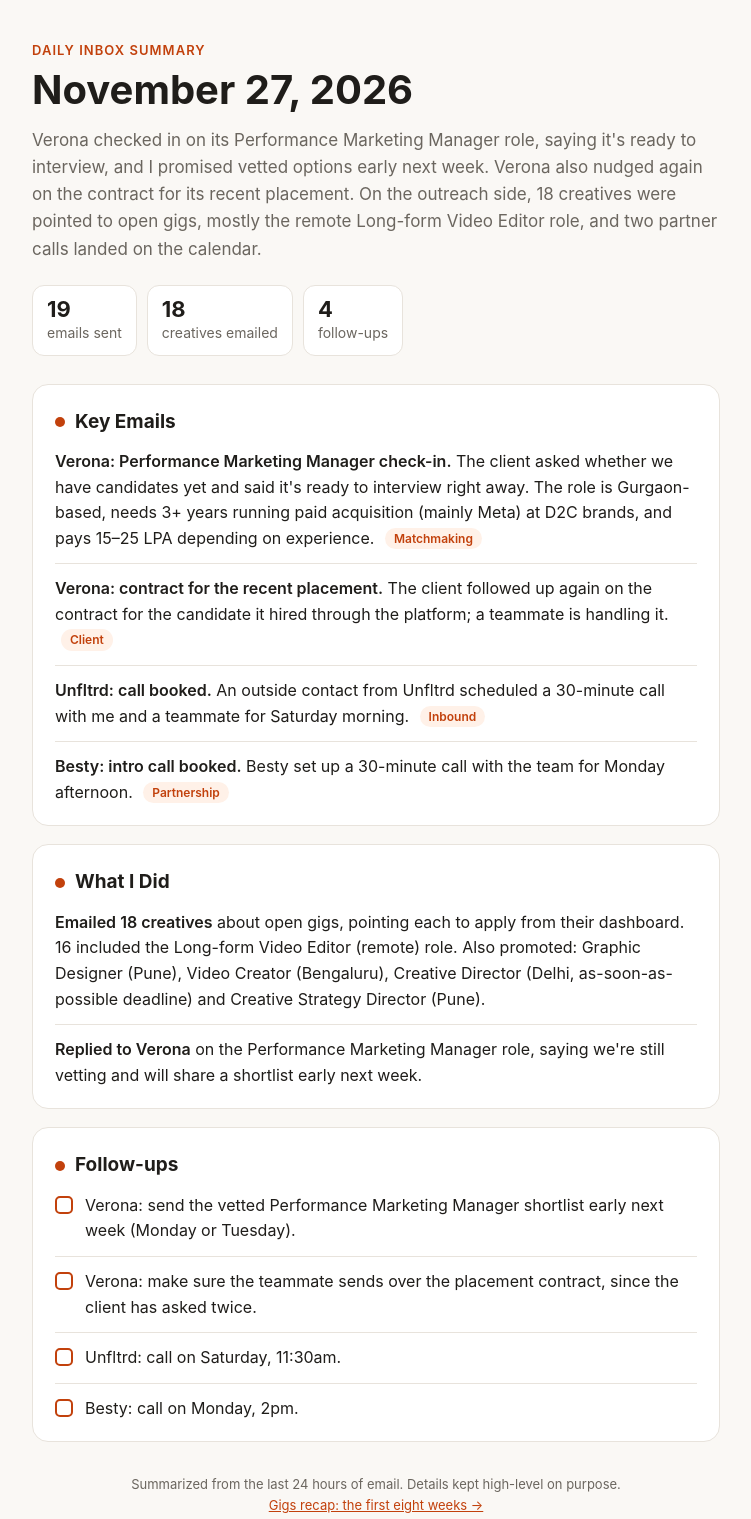
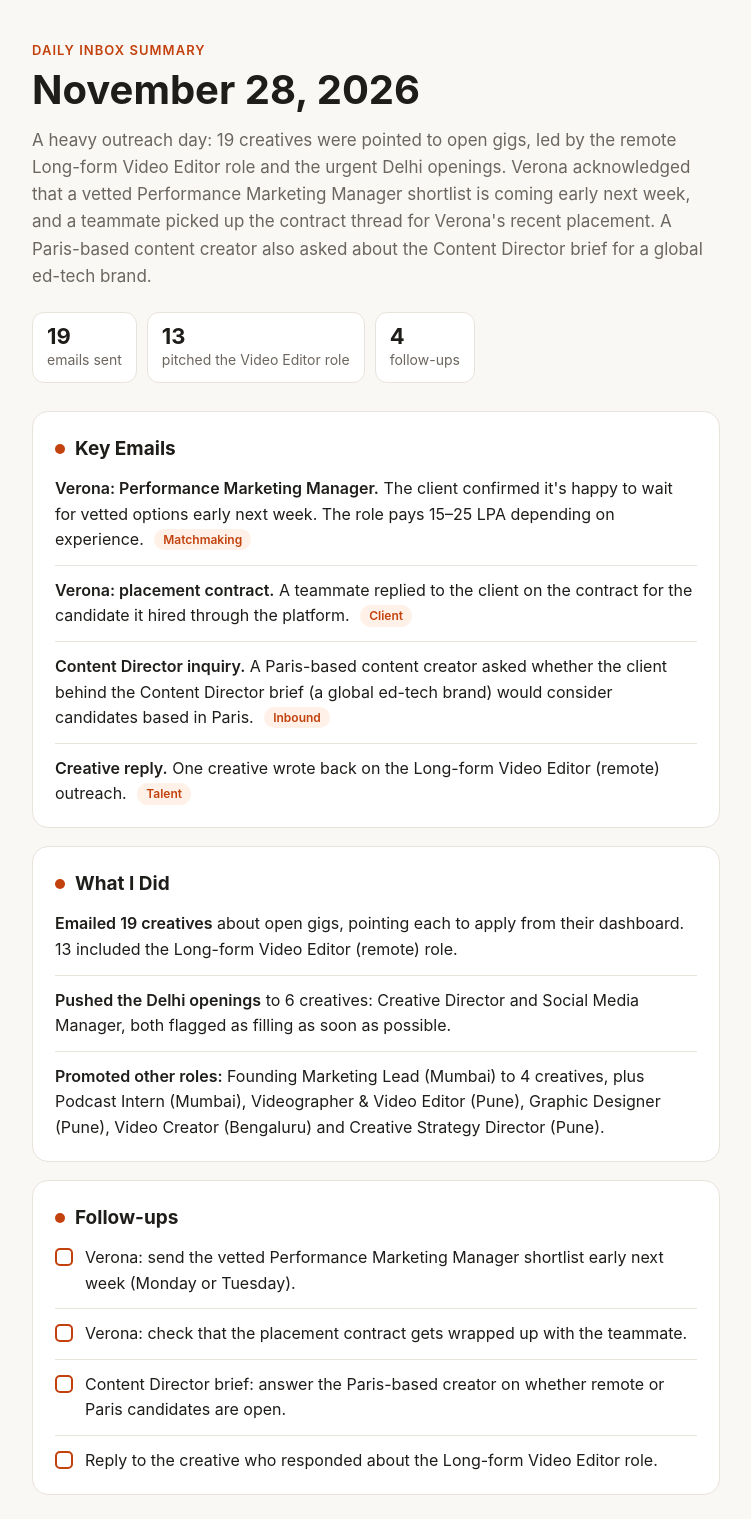
Before and after one commit to avantinagral/avantinagral.github.io, a plain HTML site: page index.html in a window 1280 px wide. Shown: the top 1519 px of the page, without its empty margins (264-1015 px from the left). Drawn offline with Linux system fonts and the light colour scheme.

Commit message:
Daily summary for November 28, 2026

```diff
--- a/index.html
+++ b/index.html
@@ -3,7 +3,7 @@
 <head>
 <meta charset="utf-8">
 <meta name="viewport" content="width=device-width, initial-scale=1">
-<title>November 27, 2026</title>
+<title>November 28, 2026</title>
 <meta name="description" content="A high-level daily summary of email activity.">
 <style>
   :root {
@@ -78,15 +78,16 @@
 <main>
   <header>
     <p class="eyebrow">Daily inbox summary</p>
-    <h1>November 27, 2026</h1>
+    <h1>November 28, 2026</h1>
     <p class="overview">
-      Verona checked in on its Performance Marketing Manager role, saying it's ready to interview, and I promised vetted
-      options early next week. Verona also nudged again on the contract for its recent placement. On the outreach side,
-      18 creatives were pointed to open gigs, mostly the remote Long-form Video Editor role, and two partner calls landed on the calendar.
+      A heavy outreach day: 19 creatives were pointed to open gigs, led by the remote Long-form Video Editor role and the
+      urgent Delhi openings. Verona acknowledged that a vetted Performance Marketing Manager shortlist is coming early next week,
+      and a teammate picked up the contract thread for Verona's recent placement. A Paris-based content creator also asked
+      about the Content Director brief for a global ed-tech brand.
     </p>
     <ul class="stats">
       <li><strong>19</strong>emails sent</li>
-      <li><strong>18</strong>creatives emailed</li>
+      <li><strong>13</strong>pitched the Video Editor role</li>
       <li><strong>4</strong>follow-ups</li>
     </ul>
   </header>
@@ -94,18 +95,19 @@
   <section>
     <h2><span class="dot"></span>Key Emails</h2>
     <ul class="items">
-      <li><span class="label">Verona: Performance Marketing Manager check-in.</span> The client asked whether we have candidates yet and said it's ready to interview right away. The role is Gurgaon-based, needs 3+ years running paid acquisition (mainly Meta) at D2C brands, and pays 15–25 LPA depending on experience. <span class="tag">Matchmaking</span></li>
-      <li><span class="label">Verona: contract for the recent placement.</span> The client followed up again on the contract for the candidate it hired through the platform; a teammate is handling it. <span class="tag">Client</span></li>
-      <li><span class="label">Unfltrd: call booked.</span> An outside contact from Unfltrd scheduled a 30-minute call with me and a teammate for Saturday morning. <span class="tag">Inbound</span></li>
-      <li><span class="label">Besty: intro call booked.</span> Besty set up a 30-minute call with the team for Monday afternoon. <span class="tag">Partnership</span></li>
+      <li><span class="label">Verona: Performance Marketing Manager.</span> The client confirmed it's happy to wait for vetted options early next week. The role pays 15–25 LPA depending on experience. <span class="tag">Matchmaking</span></li>
+      <li><span class="label">Verona: placement contract.</span> A teammate replied to the client on the contract for the candidate it hired through the platform. <span class="tag">Client</span></li>
+      <li><span class="label">Content Director inquiry.</span> A Paris-based content creator asked whether the client behind the Content Director brief (a global ed-tech brand) would consider candidates based in Paris. <span class="tag">Inbound</span></li>
+      <li><span class="label">Creative reply.</span> One creative wrote back on the Long-form Video Editor (remote) outreach. <span class="tag">Talent</span></li>
     </ul>
   </section>
 
   <section>
     <h2><span class="dot"></span>What I Did</h2>
     <ul class="items">
-      <li><span class="label">Emailed 18 creatives</span> about open gigs, pointing each to apply from their dashboard. 16 included the Long-form Video Editor (remote) role. Also promoted: Graphic Designer (Pune), Video Creator (Bengaluru), Creative Director (Delhi, as-soon-as-possible deadline) and Creative Strategy Director (Pune).</li>
-      <li><span class="label">Replied to Verona</span> on the Performance Marketing Manager role, saying we're still vetting and will share a shortlist early next week.</li>
+      <li><span class="label">Emailed 19 creatives</span> about open gigs, pointing each to apply from their dashboard. 13 included the Long-form Video Editor (remote) role.</li>
+      <li><span class="label">Pushed the Delhi openings</span> to 6 creatives: Creative Director and Social Media Manager, both flagged as filling as soon as possible.</li>
+      <li><span class="label">Promoted other roles:</span> Founding Marketing Lead (Mumbai) to 4 creatives, plus Podcast Intern (Mumbai), Videographer &amp; Video Editor (Pune), Graphic Designer (Pune), Video Creator (Bengaluru) and Creative Strategy Director (Pune).</li>
     </ul>
   </section>
 
@@ -113,9 +115,9 @@
     <h2><span class="dot"></span>Follow-ups</h2>
     <ul class="items check">
       <li><span class="box"></span><span>Verona: send the vetted Performance Marketing Manager shortlist early next week (Monday or Tuesday).</span></li>
-      <li><span class="box"></span><span>Verona: make sure the teammate sends over the placement contract, since the client has asked twice.</span></li>
-      <li><span class="box"></span><span>Unfltrd: call on Saturday, 11:30am.</span></li>
-      <li><span class="box"></span><span>Besty: call on Monday, 2pm.</span></li>
+      <li><span class="box"></span><span>Verona: check that the placement contract gets wrapped up with the teammate.</span></li>
+      <li><span class="box"></span><span>Content Director brief: answer the Paris-based creator on whether remote or Paris candidates are open.</span></li>
+      <li><span class="box"></span><span>Reply to the creative who responded about the Long-form Video Editor role.</span></li>
     </ul>
   </section>
 
```
